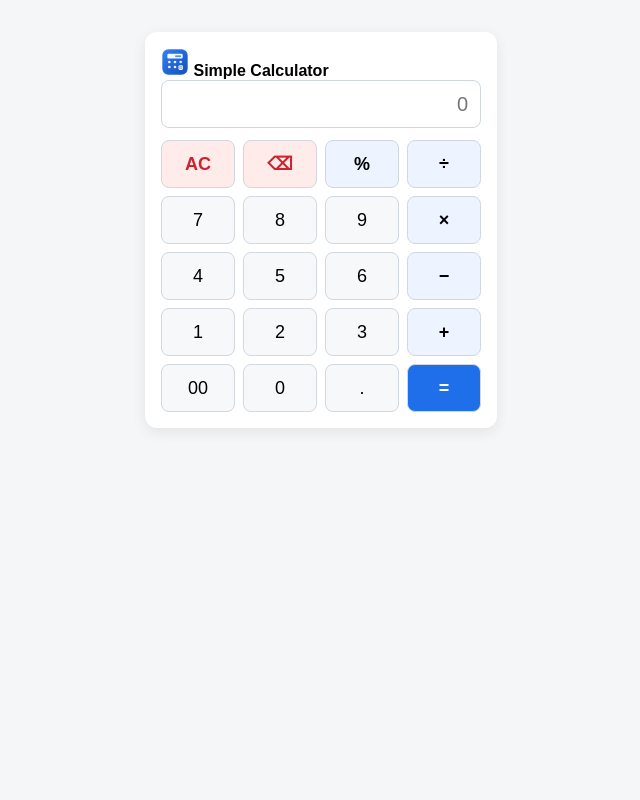
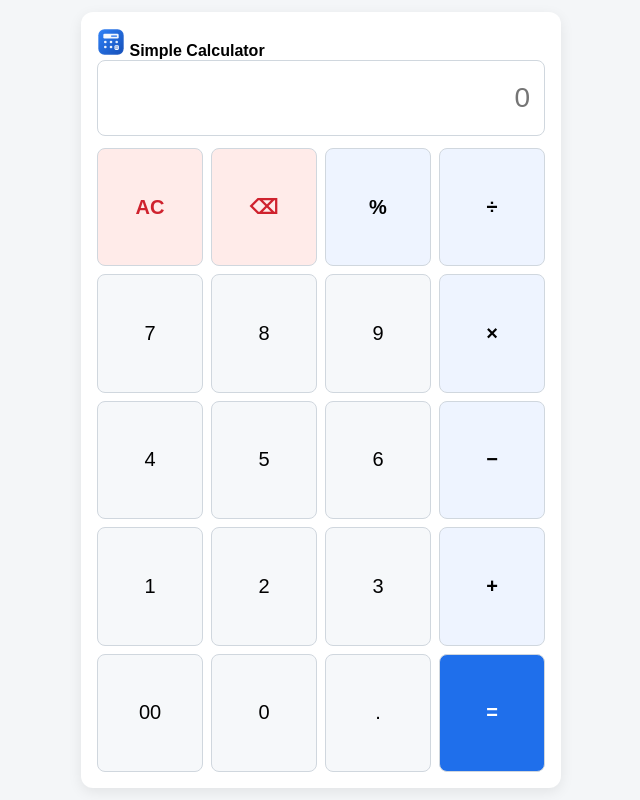
Before and after one commit to arman-v7/Simple-Calculator, a plain HTML site: page index.html in a window 1280 px wide. Shown: the whole page, without its empty margins (319-959 px from the left). Drawn offline with Linux system fonts and the light colour scheme.

Commit message:
Update style.css

```diff
--- a/style.css
+++ b/style.css
@@ -1,14 +1,31 @@
+* {
+  box-sizing: border-box;
+}
+
+html,
 body {
+  margin: 0;
+  padding: 0;
+  height: 100%;
+  width: 100%;
   font-family: sans-serif;
+  background: #f4f6f8;
+  overflow: hidden;
+}
+
+body {
   display: flex;
   justify-content: center;
-  padding: 24px;
-  background: #f4f6f8;
+  align-items: stretch;
+  padding: 12px;
 }
 
 .calc {
+  display: flex;
+  flex-direction: column;
   width: 100%;
-  max-width: 320px;
+  max-width: 480px;
+  height: 100%;
   background: #ffffff;
   padding: 16px;
   border-radius: 12px;
@@ -17,29 +34,41 @@ body {
 
 #display {
   width: 100%;
-  height: 48px;
-  font-size: 20px;
+  flex: 0 0 auto;
+  min-height: 76px;
+  font-size: 28px;
   text-align: right;
-  padding: 8px 12px;
+  padding: 12px 14px;
   margin-bottom: 12px;
   box-sizing: border-box;
   border: 1px solid #d0d7de;
   border-radius: 8px;
+  background: #ffffff;
 }
 
 .grid {
+  flex: 1;
+  min-height: 0;
   display: grid;
   grid-template-columns: repeat(4, 1fr);
+  grid-template-rows: repeat(5, 1fr);
   gap: 8px;
 }
 
 button {
-  height: 48px;
-  font-size: 18px;
+  width: 100%;
+  height: 100%;
+  min-height: 48px;
+  font-size: 20px;
   border: 1px solid #d0d7de;
   border-radius: 8px;
   background: #f6f8fa;
   cursor: pointer;
+  touch-action: manipulation;
+}
+
+button:active {
+  background: #e6ebf0;
 }
 
 button.op {
```
